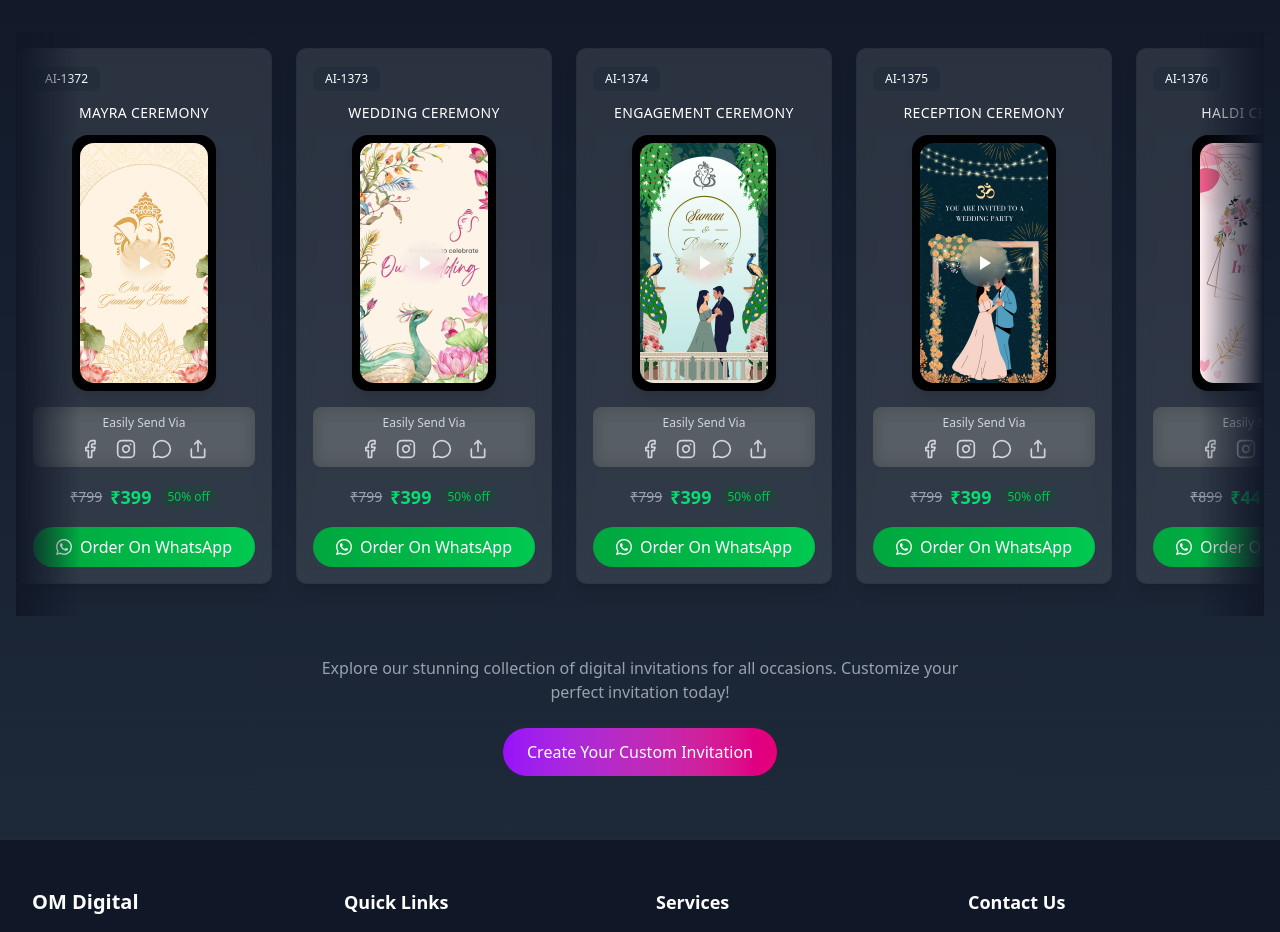
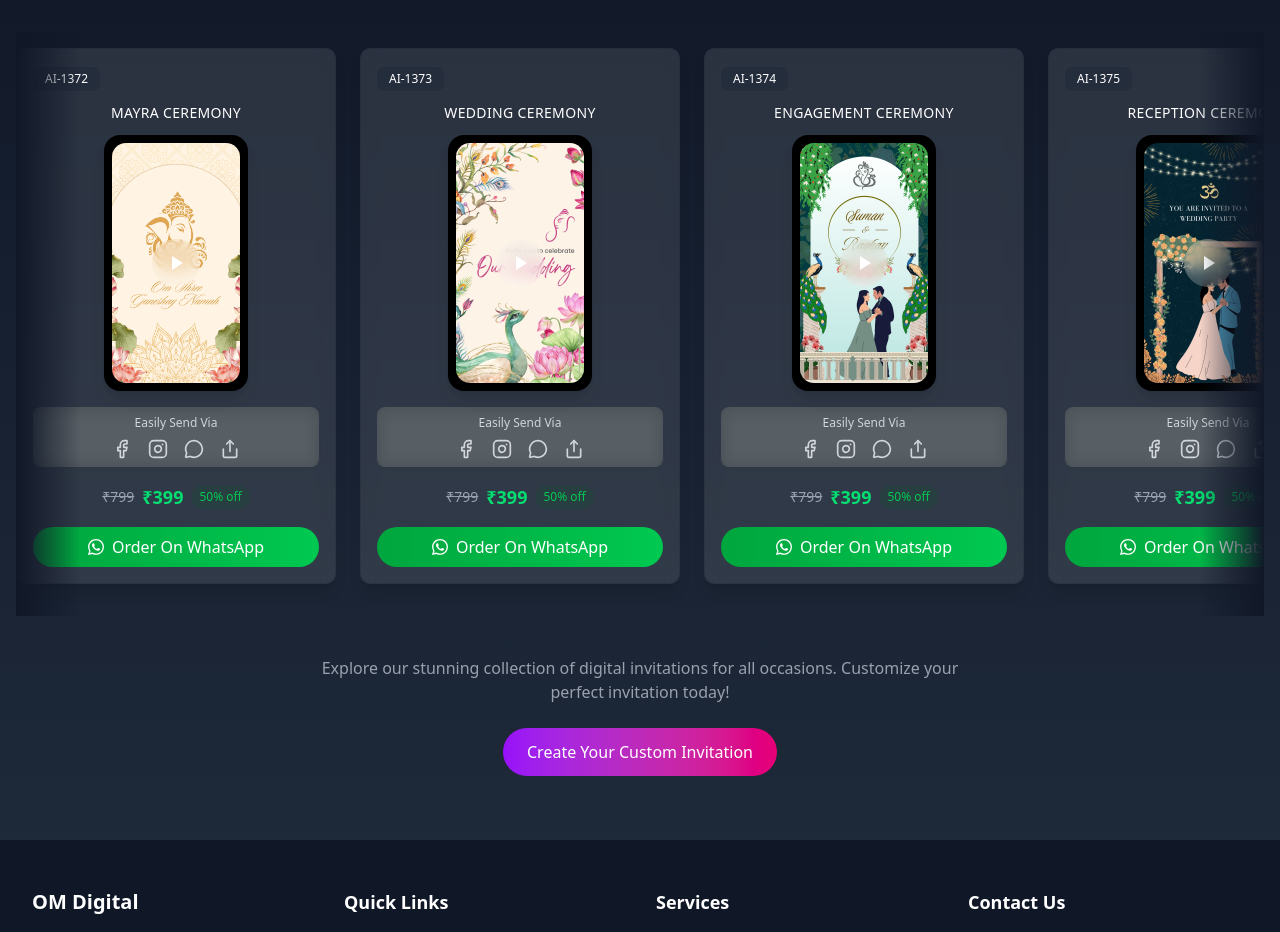
Before and after one commit to lost-alchemistt/om-digital, a Next.js app: page / in a window 1280 px wide. Shown: the part 2920-3852 px from the top of the page. Built offline with nearby package versions, Linux system fonts and the light colour scheme.

Commit message:
layout changed !!

```diff
--- a/components/Cards/InvitationCard.tsx
+++ b/components/Cards/ShowcaseCard.tsx
@@ -42,7 +42,7 @@ const InvitationCard: React.FC<InvitationCardProps> = ({
 
   return (
     <motion.div
-      className="bg-white/10 backdrop-blur-sm rounded-lg shadow-lg p-4 w-64 flex-shrink-0 border border-gray-800/30"
+      className="bg-white/10 backdrop-blur-sm rounded-lg shadow-lg p-4 w-72 sm:w-80  flex-shrink-0 border border-gray-800/30"
       whileHover={{
         y: -5,
         boxShadow: "0px 10px 30px rgba(0, 0, 0, 0.15)"
@@ -147,7 +147,7 @@ const InvitationCard: React.FC<InvitationCardProps> = ({
         whileHover={{ scale: 1.03 }}
         whileTap={{ scale: 0.97 }}
       >
-        <div className="flex items-center justify-center gap-2">
+        <div className="flex items-center justify-center gap-2 ">
           <svg className="w-4 h-4" fill="currentColor" viewBox="0 0 24 24">
             <path d="M.057 24l1.687-6.163c-1.041-1.804-1.588-3.849-1.587-5.946.003-6.556 5.338-11.891 11.893-11.891 3.181.001 6.167 1.24 8.413 3.488 2.245 2.248 3.481 5.236 3.48 8.414-.003 6.557-5.338 11.892-11.893 11.892-1.99-.001-3.951-.5-5.688-1.448l-6.305 1.654zm6.597-3.807c1.676.995 3.276 1.591 5.392 1.592 5.448 0 9.886-4.434 9.889-9.885.002-5.462-4.415-9.89-9.881-9.892-5.452 0-9.887 4.434-9.889 9.884-.001 2.225.651 3.891 1.746 5.634l-.999 3.648 3.742-.981zm11.387-5.464c-.074-.124-.272-.198-.57-.347-.297-.149-1.758-.868-2.031-.967-.272-.099-.47-.149-.669.149-.198.297-.768.967-.941 1.165-.173.198-.347.223-.644.074-.297-.149-1.255-.462-2.39-1.475-.883-.788-1.48-1.761-1.653-2.059-.173-.297-.018-.458.13-.606.134-.133.297-.347.446-.521.151-.172.2-.296.3-.495.099-.198.05-.372-.025-.521-.075-.148-.669-1.611-.916-2.206-.242-.579-.487-.501-.669-.51l-.57-.01c-.198 0-.52.074-.792.372s-1.04 1.016-1.04 2.479 1.065 2.876 1.213 3.074c.149.198 2.095 3.2 5.076 4.487.709.306 1.263.489 1.694.626.712.226 1.36.194 1.872.118.571-.085 1.758-.719 2.006-1.413.248-.695.248-1.29.173-1.414z" />
           </svg>
--- a/components/Sections/InvitationScroller.tsx
+++ b/components/Sections/InvitationScroller.tsx
@@ -1,6 +1,6 @@
 'use client'
 import React from 'react';
-import InvitationCard from '../Cards/InvitationCard';
+import InvitationCard from '../Cards/ShowcaseCard';
 import { motion, Variants } from 'framer-motion';
 import Link from 'next/link';
 import { ArrowRight } from 'lucide-react';
@@ -143,7 +143,7 @@ const InvitationScroller: React.FC = () => {
             className="view-all mt-4 sm:mt-0"
           >
             <Link
-              href="/wedding"
+              href="services/wedding"
               className="text-white hover:text-purple-300 transition-colors duration-300 flex items-center gap-2 group"
             >
               <span>View All</span>
```
